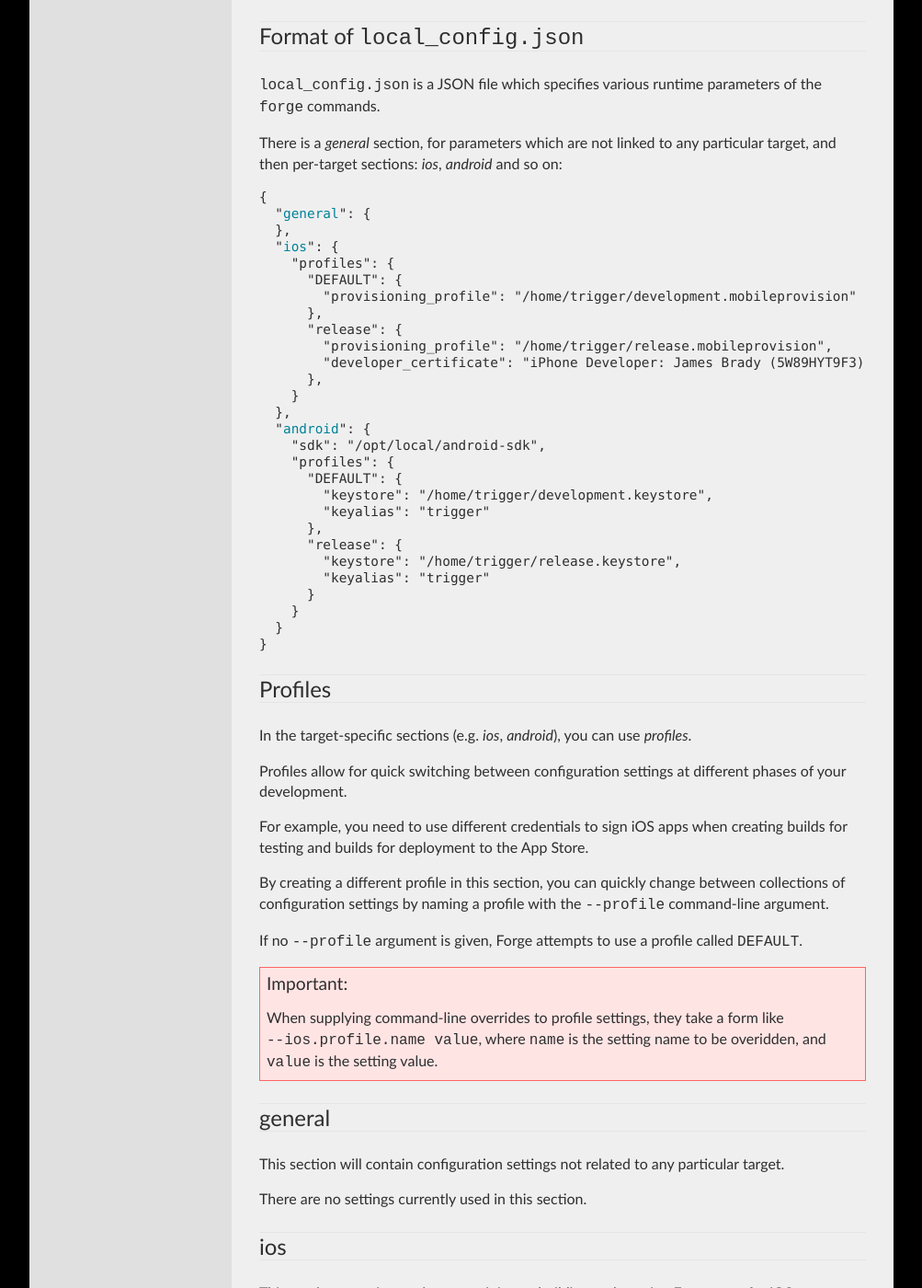
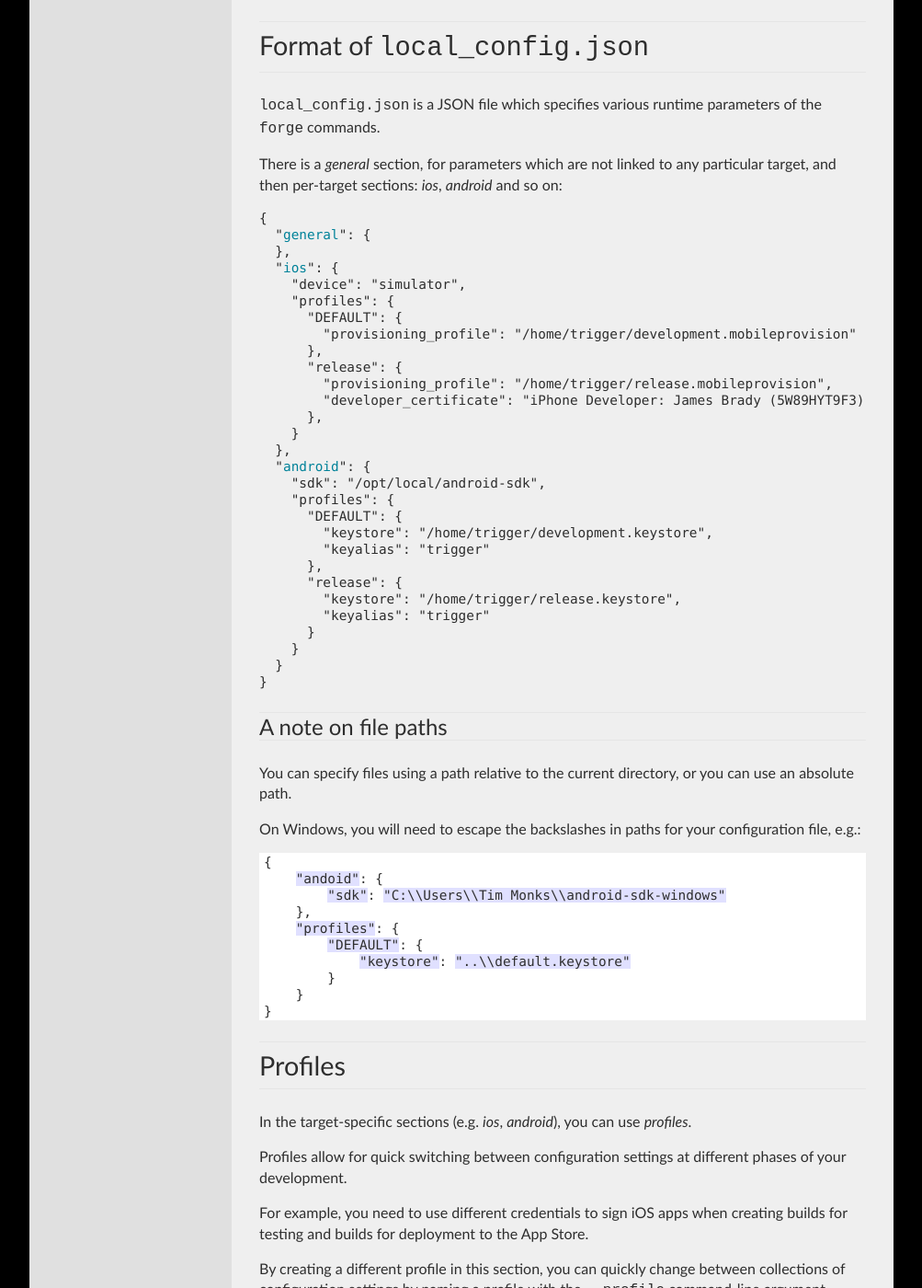
Before and after one commit to trigger-corp/Forge-Documentation, a Sphinx documentation site: the page built from source/command-line.rst, in a window 1280 px wide and 1400 px high, scrolled down 769 px. Shown: the whole window at 92% size, without its empty margins (138-1141 px from the left). Built offline with Sphinx 7.4.7, drawn with Linux system fonts in a browser that asks for light colours; some of the changed text lies outside the part shown.

Commit message:
updates for run ios and paths on windows

```diff
--- a/source/command-line.rst
+++ b/source/command-line.rst
@@ -29,7 +29,7 @@ The file must be located along side the ``src/`` directory, for example::
         local_config.json
 
 Format of ``local_config.json``
-~~~~~~~~~~~~~~~~~~~~~~~~~~~~~~~~~~~~~~~~~~~~~~~~~~~~~~~~~~~~~~~~~~~~~~~~~~~~~~~~
+--------------------------------------------------------------------------------
 ``local_config.json`` is a JSON file which specifies various runtime parameters of the ``forge`` commands.
 
 There is a *general* section, for parameters which are not linked to any particular target, and then per-target sections: *ios*, *android* and so on:
@@ -39,6 +39,7 @@ There is a *general* section, for parameters which are not linked to any particu
     ":ref:`general <local_conf-general>`": {
     },
     ":ref:`ios <local_conf-ios>`": {
+      "device": "simulator",
       "profiles": {
         "DEFAULT": {
           "provisioning_profile": "/home/trigger/development.mobileprovision"
@@ -64,10 +65,27 @@ There is a *general* section, for parameters which are not linked to any particu
     }
   }
 
+A note on file paths
+~~~~~~~~~~~~~~~~~~~~~~~~~~~~~~~~~
+You can specify files using a path relative to the current directory, or you can use an absolute path.
+
+On Windows, you will need to escape the backslashes in paths for your configuration file, e.g.::
+
+    {
+        "andoid": {
+            "sdk": "C:\\Users\\Tim Monks\\android-sdk-windows"
+        },
+        "profiles": {
+            "DEFAULT": {
+                "keystore": "..\\default.keystore"
+            }
+        }
+    }
+
 .. _local_conf-profiles:
 
 Profiles
-~~~~~~~~~~~~~~~~~~~~~~~~~~~~~~~~~~~~~~~~~~~~~~~~~~~~~~~~~~~~~~~~~~~~~~~~~~~~~~~~
+--------------------------------------------------------------------------------
 In the target-specific sections (e.g. *ios*, *android*), you can use *profiles*.
 
 Profiles allow for quick switching between configuration settings at different phases of your development.
@@ -76,7 +94,7 @@ For example, you need to use different credentials to sign iOS apps when creatin
 
 By creating a different profile in this section, you can quickly change between collections of configuration settings by naming a profile with the ``--profile`` command-line argument.
 
-If no ``--profile`` argument is given, Forge attempts to use a profile called ``DEFAULT``.
+If no ``--profile`` argument is given, Forge attempts to use a profile called ``DEFAULT`` - it's case sensitive, so you can create and use a profile called ``default`` if you wish, for example.
 
 .. important:: When supplying command-line overrides to profile settings, they take a form like ``--ios.profile.name value``, where ``name`` is the setting name to be overidden, and ``value`` is the setting value.
 
@@ -94,7 +112,15 @@ ios
 ~~~~~~~~~~~~~~~~~~~~~~~~~~~~~~~~~~~~~~~~~~~~~~~~~~~~~~~~~~~~~~~~~~~~~~~~~~~~~~~~
 This section contains settings pertaining to building and running Forge apps for iOS.
 
-All settings should be placed inside a :ref:`profile <local_conf-profiles>`: available settings are shown below:
+The device to use when running iOS apps is not profile-specific:
+
+======================== =================================== ===============================================================
+Config Option            Command-line Switch                 Meaning
+======================== =================================== ===============================================================
+device                   --ios.device                        Either ``simulator``, ``device`` or a specific device ID
+======================== =================================== ===============================================================
+
+All other settings should be placed inside a :ref:`profile <local_conf-profiles>`: available settings are shown below:
 
 ======================== =================================== ===============================================
 Profile Config Option    Command-line Switch                 Meaning
```
Also changed, not shown: other parts of source/command-line.rst (+4 -4 lines).
